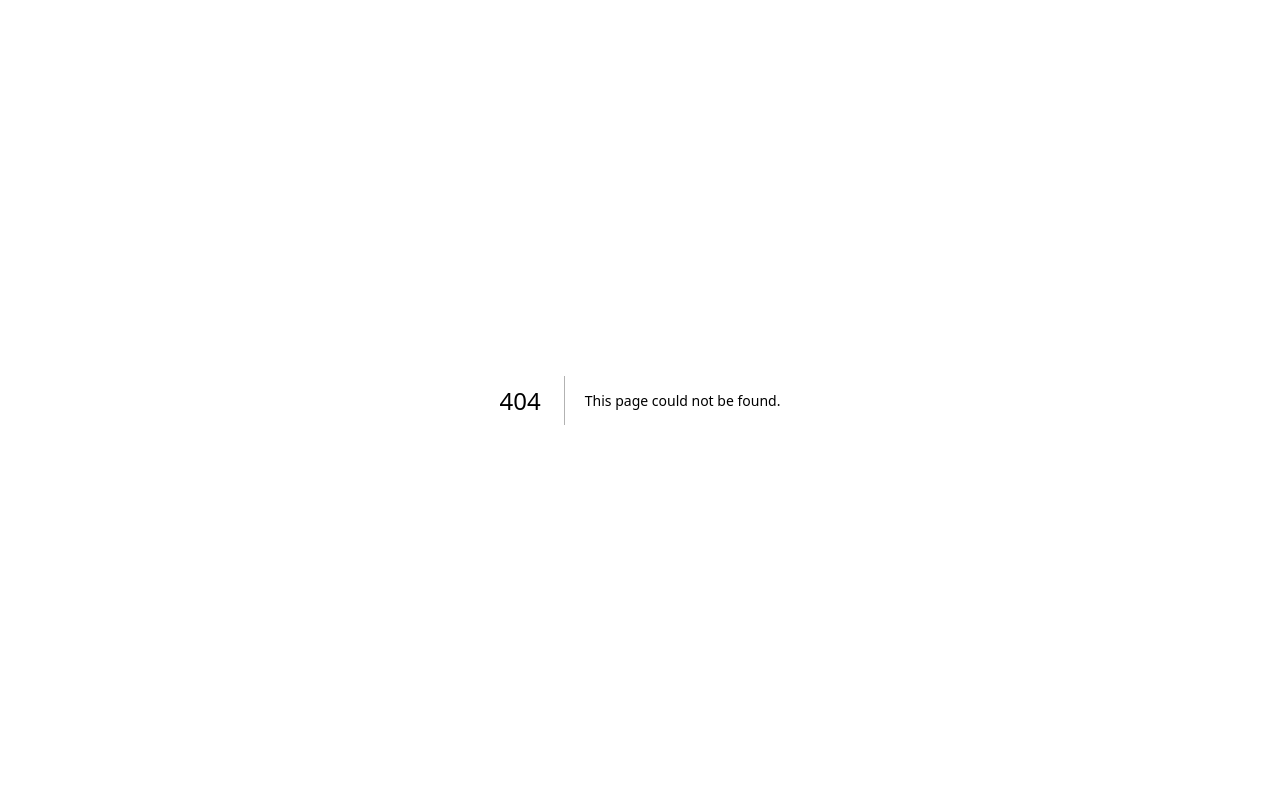
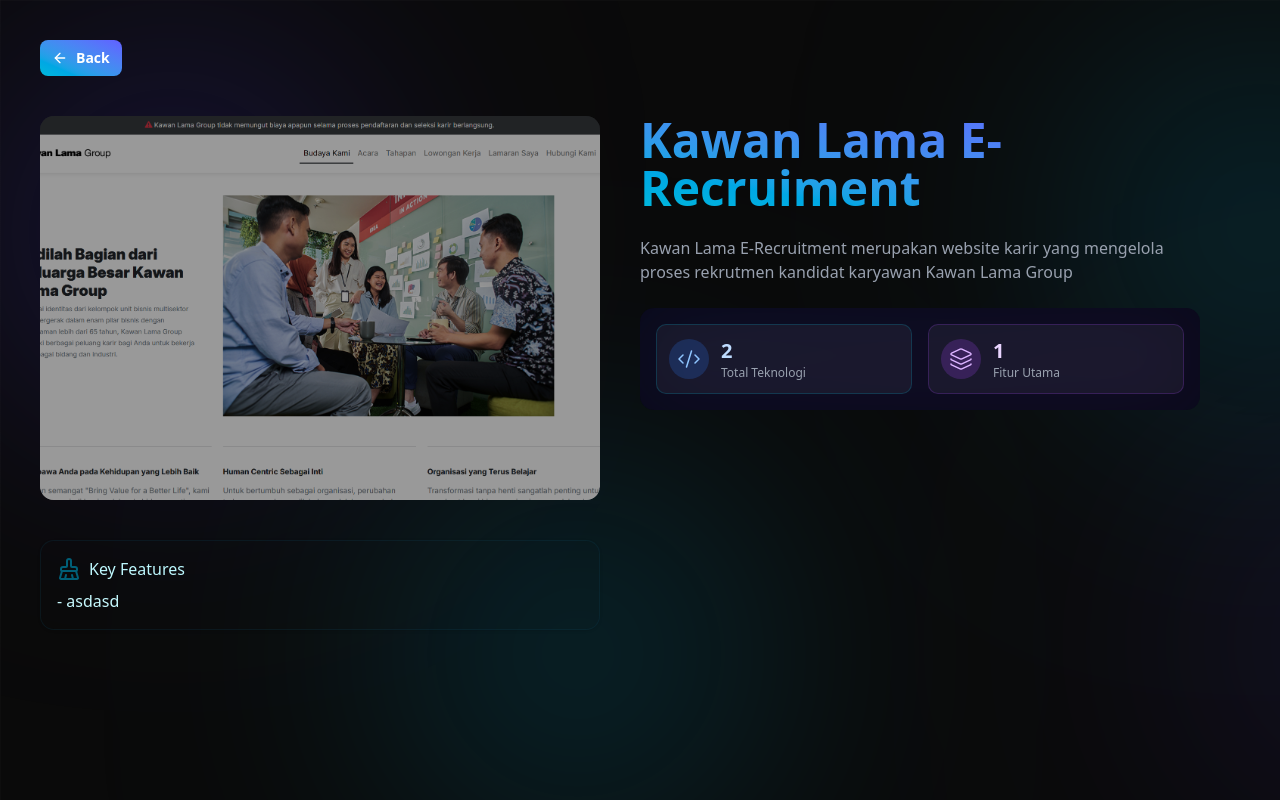
Before and after one commit to FerryFL/portfolio, a Next.js app: page /project/PRJ001 in a window 1280 px wide. Before the commit this address had no page. Built offline with nearby package versions, Linux system fonts and the light colour scheme.

Commit message:
style: adjust card background, add project detail

```diff
--- /dev/null
+++ b/app/project/[slug]/page.tsx
@@ -0,0 +1,78 @@
+'use client'
+
+import AnimatedBackground from "@/components/dashboard/AnimatedBackground"
+import { Button } from "@/components/ui/button"
+import { Card } from "@/components/ui/card"
+import { project } from "@/constants/projects"
+import { ArrowLeft, BrushCleaning, Code2, Layers } from "lucide-react"
+import Image from "next/image"
+import Link from "next/link"
+import { redirect, useParams } from "next/navigation"
+
+const Projectasdasd = () => {
+    const params = useParams()
+    const slug = params.slug as string
+
+    const currentProject = project.find(item => item.id == slug)
+    if (!currentProject) {
+        redirect('/')
+    }
+
+    return (
+        <div className="flex flex-col p-10 w-full min-h-screen">
+            <AnimatedBackground />
+            <div className="w-full">
+                <Button variant="gradient" asChild>
+                    <Link href="/">
+                        <ArrowLeft />
+                        Back
+                    </Link>
+                </Button>
+            </div>
+            <div className="flex my-10">
+                <div className="flex-1">
+                    <div className="relative w-full h-96 overflow-hidden rounded-xl mb-10">
+                        <Image src={currentProject.image} alt={currentProject.name} fill className="object-cover group-hover:scale-105 duration-500" />
+                        <div className="absolute bg-black/40 z-10 inset-0"></div>
+                    </div>
+                    <Card className="bg-transparent border border-cyan-900/20 bg-linear-to-tr from-cyan-100 to-cyan-200 bg-clip-text text-transparent">
+                        <div className="flex gap-2">
+                            <BrushCleaning className="text-cyan-800" />
+                            <h1>Key Features</h1>
+                        </div>
+                        <p>- asdasd</p>
+                    </Card>
+                </div>
+                <div className="flex-1 px-10">
+                    <p className="bg-custom-linear-cyan bg-clip-text text-transparent text-5xl font-bold">{currentProject.name}</p>
+                    <p className="text-gray-400 my-6">{currentProject.description}</p>
+                    <div className="grid grid-cols-2 gap-3 md:gap-4 p-3 md:p-4 bg-[#0a0a1a] rounded-xl overflow-hidden relative">
+                        <div className="absolute inset-0 bg-linear-to-br from-blue-900/20 to-purple-900/20 opacity-50 blur-2xl z-0" />
+
+                        <div className="relative z-10 flex items-center space-x-2 md:space-x-3 bg-white/5 p-2 md:p-3 rounded-lg border border-cyan-500/20 hover:border-cyan-500/30 transition-all duration-300 hover:scale-105">
+                            <div className="bg-blue-500/20 p-1.5 md:p-2 rounded-full">
+                                <Code2 className="text-blue-300 w-4 h-4 md:w-6 md:h-6" strokeWidth={1.5} />
+                            </div>
+                            <div className="grow">
+                                <div className="text-lg md:text-xl font-semibold text-blue-200">2</div>
+                                <div className="text-[10px] md:text-xs text-gray-400">Total Teknologi</div>
+                            </div>
+                        </div>
+
+                        <div className="relative z-10 flex items-center space-x-2 md:space-x-3 bg-white/5 p-2 md:p-3 rounded-lg border border-purple-500/20 transition-all duration-300 hover:scale-105 hover:border-purple-500/50 hover:shadow-lg">
+                            <div className="bg-purple-500/20 p-1.5 md:p-2 rounded-full">
+                                <Layers className="text-purple-300 w-4 h-4 md:w-6 md:h-6" strokeWidth={1.5} />
+                            </div>
+                            <div className="grow">
+                                <div className="text-lg md:text-xl font-semibold text-purple-200">1</div>
+                                <div className="text-[10px] md:text-xs text-gray-400">Fitur Utama</div>
+                            </div>
+                        </div>
+                    </div>
+                </div>
+            </div>
+        </div>
+    )
+}
+
+export default Projectasdasd
--- a/components/About.tsx
+++ b/components/dashboard/About.tsx
@@ -1,5 +1,5 @@
 import { Code, FileText, Quote } from "lucide-react"
-import { Button } from "./ui/button"
+import { Button } from "../ui/button"
 import { animate } from "motion"
 
 const About = () => {
@@ -24,9 +24,16 @@
                         <Quote className="text-gray-700" /><span className="italic">{`"Motivation gets you going, but discipline keeps you growing"`}</span>
                     </div>
                     <div data-aos="fade-up" data-aos-delay="200" className="flex gap-4 justify-center md:justify-start">
-                        <Button variant="gradient" size="lg" className="text-white/70 group hover:scale-105 duration-300">
-                            <FileText className="group-hover:rotate-12" />
-                            <span >Download CV</span>
+                        <Button variant="gradient" size="lg" className="text-white/70 group hover:scale-105 duration-300" asChild>
+                            <a
+                                href="/CV_Ferry_Febrian.pdf"
+                                download="CV_Ferry_Febrian.pdf"
+                                target="blank"
+                                rel="noopener noreferrer"
+                            >
+                                <FileText className="group-hover:rotate-12" />
+                                <span >Download CV</span>
+                            </a>
                         </Button>
                         <Button
                             variant="outlineGradient"
--- a/components/Contact.tsx
+++ b/components/dashboard/Contact.tsx
@@ -1,5 +1,5 @@
 import { Mail, Phone, Share2 } from "lucide-react"
-import { Card } from "./ui/card"
+import { Card } from "../ui/card"
 
 const Contact = () => {
     return (
@@ -8,7 +8,7 @@
                 <p data-aos="fade-up" data-aos-delay="200" className="pb-3 inline-block bg-custom-linear-cyan bg-clip-text text-transparent">Contact</p>
             </div>
             <div data-aos="fade-up" data-aos-delay="400" className="w-full flex flex-wrap gap-4 justify-center pt-5">
-                <Card className="w-80 group bg-transparent bg-linear-to-tr from-cyan-500/70 to-indigo-500/70 hover:scale-105 duration-300">
+                <Card className="w-80 group bg-transparent border border-cyan-700/60 hover:scale-105 duration-300">
                     <div className="flex flex-col items-center gap-2">
                         <div className="w-fit p-4 bg-custom-linear-cyan rounded-lg text-white">
                             <Mail className="group-hover:rotate-12" />
@@ -17,7 +17,7 @@
                         <span className="text-white/80">ferryfebrian.lim@gmail.com</span>
                     </div>
                 </Card>
-                <Card className="w-80 bg-transparent bg-linear-to-tr from-cyan-500/70 to-indigo-500/70 hover:scale-105 duration-300">
+                <Card className="w-80 bg-transparent border border-cyan-700/60 hover:scale-105 duration-300">
                     <div className="flex flex-col items-center gap-2">
                         <div className="w-fit p-4 bg-custom-linear-cyan rounded-lg text-white">
                             <Phone />
@@ -26,7 +26,7 @@
                         <span className="text-white/80">+62 898 8433 850</span>
                     </div>
                 </Card>
-                <Card className="w-80 bg-transparent bg-linear-to-tr from-cyan-500/70 to-indigo-500/70 hover:scale-105 duration-300">
+                <Card className="w-80 bg-transparent border border-cyan-700/60 hover:scale-105 duration-300">
                     <div className="flex flex-col items-center gap-2">
                         <div className="w-fit p-4 bg-custom-linear-cyan rounded-lg text-white">
                             <Share2 />
--- a/components/LandingPages.tsx
+++ b/components/dashboard/LandingPages.tsx
@@ -1,5 +1,5 @@
 import { TECH_STACK } from "@/constants/projects"
-import { Button } from "./ui/button"
+import { Button } from "../ui/button"
 import { Code, Code2, Settings, UsersRound } from "lucide-react";
 import { animate } from "motion";
 
--- a/components/Projects.tsx
+++ b/components/dashboard/Projects.tsx
@@ -1,96 +1,10 @@
 import { ArrowRight, Code, Cpu, ExternalLink } from "lucide-react"
-import { Card } from "./ui/card"
-import { Tabs, TabsContent, TabsList, TabsTrigger } from "./ui/tabs"
+import { Card } from "../ui/card"
+import { Tabs, TabsContent, TabsList, TabsTrigger } from "../ui/tabs"
 import Image from "next/image"
 import Link from "next/link"
-import { Button } from "./ui/button"
-
-interface Attachment {
-    image: string,
-    name: string,
-    description?: string,
-    link?: string,
-}
-
-const project: Attachment[] = [
-    {
-        image: "/img/erec.png",
-        name: "Kawan Lama E-Recruiment",
-        description: "Kawan Lama E-Recruitment merupakan",
-        link: "https://karir.kawanlamagroup.com/",
-    },
-    {
-        image: "/img/kla.png",
-        name: "Kawan Lama Academy",
-        description: "Kawan Lama Academy merupakan",
-        link: "https://klacademy.klgsys.com/"
-    },
-    {
-        image: "/img/posnova.png",
-        name: "POSnova",
-        description: "POSnova adalah",
-        link: "https://posnova-skripsi.vercel.app/"
-    },
-    {
-        image: "/img/mykhodam.png",
-        name: "My Khodam",
-        description: "My Khodam adalah",
-        link: "https://my-khodam.vercel.app/"
-    },
-    {
-        image: "/img/onepercent.png",
-        name: "One Percent",
-        description: "One Percent merupakan",
-        link: "https://one-percent-ten.vercel.app/"
-    },
-]
-
-const techStack: Attachment[] = [
-    {
-        image: "/img/typescript.svg",
-        name: "Typescript"
-    },
-    {
-        image: "/img/javascript.svg",
-        name: "JS ES6+"
-    },
-    {
-        image: "/img/csharp.svg",
-        name: "C#"
-    },
-    {
-        image: "/img/python.svg",
-        name: "Python"
-    },
-    {
-        image: "/img/dotnet.svg",
-        name: "ASP.NET"
-    },
-    {
-        image: "/img/vuejs.svg",
-        name: "Vue JS"
-    },
-    {
-        image: "/img/reactjs.svg",
-        name: "React JS"
-    },
-    {
-        image: "/img/nuxtjs.svg",
-        name: "Nuxt JS",
-    },
-    {
-        image: "/img/nextjs.svg",
-        name: "Next JS",
-    },
-    {
-        image: "/img/flask.svg",
-        name: "Flask",
-    },
-    {
-        image: "/img/git.svg",
-        name: "Git",
-    },
-]
+import { Button } from "../ui/button"
+import { project, techStack } from "@/constants/projects"
 
 const Projects = () => {
     return (
@@ -99,7 +13,7 @@
                 <p data-aos="fade-up" data-aos-delay="200" className="pb-3 inline-block bg-custom-linear-cyan bg-clip-text text-transparent">Projects</p>
             </div>
             <Tabs data-aos="fade-up" data-aos-delay="200" defaultValue="project" className="mt-4">
-                <TabsList className="bg-transparent border border-indigo-500/40 w-full py-8 px-2">
+                <TabsList className="bg-transparent border border-cyan-700/60 w-full py-8 px-2">
                     <TabsTrigger value="project" className="py-6">
                         <Code />
                         <span className="font-bold text-base text-white/70">Projects</span>
@@ -112,12 +26,10 @@
                 <TabsContent value="project">
                     <div data-aos="fade-up" className="grid grid-cols-1 md:grid-cols-2 xl:grid-cols-3 gap-4">
                         {project.map((item, i) => (
-                            <Card key={i} className="w-full px-5 h-96 group bg-transparent bg-linear-to-tr from-cyan-500/60 to-indigo-500/60">
+                            <Card key={i} className="w-full px-5 h-96 group bg-transparent border-cyan-700/60 border shadow-2xl p-6">
                                 <div className="relative w-full h-52 overflow-hidden rounded-lg ">
                                     <Image src={item.image} alt={item.name} fill className="object-cover group-hover:scale-105 duration-500" />
-                                    <div className="absolute bg-black/40 z-10 inset-0">
-
-                                    </div>
+                                    <div className="absolute bg-black/40 z-10 inset-0"></div>
                                 </div>
                                 <h1 className="text-lg text-white/90 font-bold">{item.name}</h1>
                                 <p className="text-gray-300 flex-wrap line-clamp-2">{item.description}</p>
@@ -126,11 +38,13 @@
                                         <ExternalLink className="size-5" />
                                         Live App
                                     </Link>
-                                    <Button className="text-black bg-white/80 hover:cursor-pointer hover:scale-105">
-                                        <span className="font-bold bg-linear-to-tr from-cyan-500 to-indigo-500 bg-clip-text text-transparent">
-                                            Detail
-                                        </span>
-                                        <ArrowRight className="text-cyan-800/40" />
+                                    <Button className="text-white/70 hover:cursor-pointer hover:scale-105" asChild variant="gradient">
+                                        <Link href={`/project/${item.id}`}>
+                                            <span className="font-bold">
+                                                Detail
+                                            </span>
+                                            <ArrowRight />
+                                        </Link>
                                     </Button>
                                 </div>
                             </Card>
@@ -140,9 +54,10 @@
                 <TabsContent value="tech-stack">
                     <div data-aos="fade-up" className="flex gap-4 justify-center flex-wrap">
                         {techStack.map((item, i) => (
-                            <Card key={i} className="w-40 h-48 p-8 group bg-transparent bg-linear-to-tr from-cyan-500/60 to-indigo-500/60 hover:scale-105 duration-300 transition-all">
+                            <Card key={i} className="w-40 h-48 p-8 group bg-transparent border border-cyan-700/60 hover:scale-105 duration-300 transition-all">
                                 <div className="relative w-full h-full flex justify-center items-center">
                                     <Image src={item.image} alt={item.name} width={16} height={16} className="w-16 h-16" />
+                                    <div className="absolute -inset-1 bg-linear-to-r from-cyan-500 to-indigo-500 rounded-full opacity-0 group-hover:opacity-20 blur-lg transition duration-300"></div>
                                 </div>
                                 <p className="font-bold text-center text-lg text-white/70">{item.name}</p>
                             </Card>
--- a/components/ui/button.tsx
+++ b/components/ui/button.tsx
@@ -20,7 +20,7 @@
           "hover:bg-accent hover:text-accent-foreground dark:hover:bg-accent/50",
         link: "text-primary underline-offset-4 hover:underline",
         gradient: "w-fit bg-linear-to-tr from-cyan-500 to-indigo-500 text-white font-bold hover:scale-105 transition-all duration-300 hover:shadow hover:cursor-pointer",
-        outlineGradient: "w-fit border border-cyan-500 text-cyan-500 bg-transparent font-bold hover:scale-105 transition-all duration-300 hover:shadow hover:cursor-pointer"
+        outlineGradient: "w-fit border border-cyan-700 text-cyan-700 bg-transparent font-bold hover:scale-105 transition-all duration-300 hover:shadow hover:cursor-pointer"
       },
       size: {
         default: "h-9 px-4 py-2 has-[>svg]:px-3",
--- a/components/ui/tabs.tsx
+++ b/components/ui/tabs.tsx
@@ -66,7 +66,7 @@
       className={cn(
         "focus-visible:border-ring focus-visible:ring-ring/50 focus-visible:outline-ring text-foreground/60 hover:text-foreground dark:text-muted-foreground dark:hover:text-foreground relative inline-flex h-[calc(100%-1px)] flex-1 items-center justify-center gap-1.5 rounded-md border border-transparent px-2 py-1 text-sm font-medium whitespace-nowrap transition-all group-data-[orientation=vertical]/tabs:w-full group-data-[orientation=vertical]/tabs:justify-start focus-visible:ring-[3px] focus-visible:outline-1 disabled:pointer-events-none disabled:opacity-50 group-data-[variant=default]/tabs-list:data-[state=active]:shadow-sm group-data-[variant=line]/tabs-list:data-[state=active]:shadow-none [&_svg]:pointer-events-none [&_svg]:shrink-0 [&_svg:not([class*='size-'])]:size-4",
         "group-data-[variant=line]/tabs-list:bg-transparent group-data-[variant=line]/tabs-list:data-[state=active]:bg-transparent dark:group-data-[variant=line]/tabs-list:data-[state=active]:border-transparent dark:group-data-[variant=line]/tabs-list:data-[state=active]:bg-transparent",
-        "data-[state=active]:bg-linear-to-tr from-cyan-500/60 to-indigo-500/60 hover:cursor-pointer dark:data-[state=active]:text-foreground dark:data-[state=active]:border-input dark:data-[state=active]:bg-input/30 data-[state=active]:text-foreground",
+        "data-[state=active]:bg-linear-to-tr from-cyan-500 to-indigo-500 hover:cursor-pointer dark:data-[state=active]:text-foreground dark:data-[state=active]:border-input dark:data-[state=active]:bg-input/30 data-[state=active]:text-foreground",
         "after:bg-foreground after:absolute after:opacity-0 after:transition-opacity group-data-[orientation=horizontal]/tabs:after:inset-x-0 group-data-[orientation=horizontal]/tabs:after:bottom-[-5px] group-data-[orientation=horizontal]/tabs:after:h-0.5 group-data-[orientation=vertical]/tabs:after:inset-y-0 group-data-[orientation=vertical]/tabs:after:-right-1 group-data-[orientation=vertical]/tabs:after:w-0.5 group-data-[variant=line]/tabs-list:data-[state=active]:after:opacity-100",
         className
       )}
--- a/constants/projects.ts
+++ b/constants/projects.ts
@@ -1,4 +1,5 @@
 interface Attachment {
+    id?: string,
     image: string,
     name: string,
     description?: string,
@@ -9,33 +10,38 @@
 
 export const project: Attachment[] = [
     {
+        id: "PRJ001",
         image: "/img/erec.png",
         name: "Kawan Lama E-Recruiment",
-        description: "Kawan Lama E-Recruitment merupakan",
+        description: "Kawan Lama E-Recruitment merupakan website karir yang mengelola proses rekrutmen kandidat karyawan Kawan Lama Group",
         link: "https://karir.kawanlamagroup.com/",
     },
     {
+        id: "PRJ002",
         image: "/img/kla.png",
         name: "Kawan Lama Academy",
-        description: "Kawan Lama Academy merupakan",
+        description: "Kawan Lama Academy merupakan platform pembelajaran bagi for 30.000+ karyawan internal Kawan Lama Group",
         link: "https://klacademy.klgsys.com/"
     },
     {
+        id: "PRJ003",
         image: "/img/posnova.png",
         name: "POSnova",
-        description: "POSnova adalah",
+        description: "POSnova adalah aplikasi Point of Sales berbasis website dengan sistem rekomendasi berbasis AI",
         link: "https://posnova-skripsi.vercel.app/"
     },
     {
+        id: "PRJ004",
         image: "/img/mykhodam.png",
         name: "My Khodam",
-        description: "My Khodam adalah",
+        description: "My Khodam adalah website entertainment yang mengenerate khodam berdasarkan nama seseorang",
         link: "https://my-khodam.vercel.app/"
     },
     {
+        id: "PRJ005",
         image: "/img/onepercent.png",
         name: "One Percent",
-        description: "One Percent merupakan",
+        description: "One Percent merupakan website self improvement yang bertujuan meningkatkan produktivitas pengguna",
         link: "https://one-percent-ten.vercel.app/"
     },
 ]
--- a/package.json
+++ b/package.json
@@ -29,7 +29,7 @@
     "@types/react-dom": "^19",
     "eslint": "^9",
     "eslint-config-next": "16.1.4",
-    "tailwindcss": "^4",
+    "tailwindcss": "^4.1.18",
     "tw-animate-css": "^1.4.0",
     "typescript": "^5"
   }
```
Also changed, not shown: app/page.tsx (+5 -5 lines), components/dashboard/AnimatedBackground.tsx (renamed from components/AnimatedBackground.tsx), 2 other files (tests, documents, lock files or other folders).
